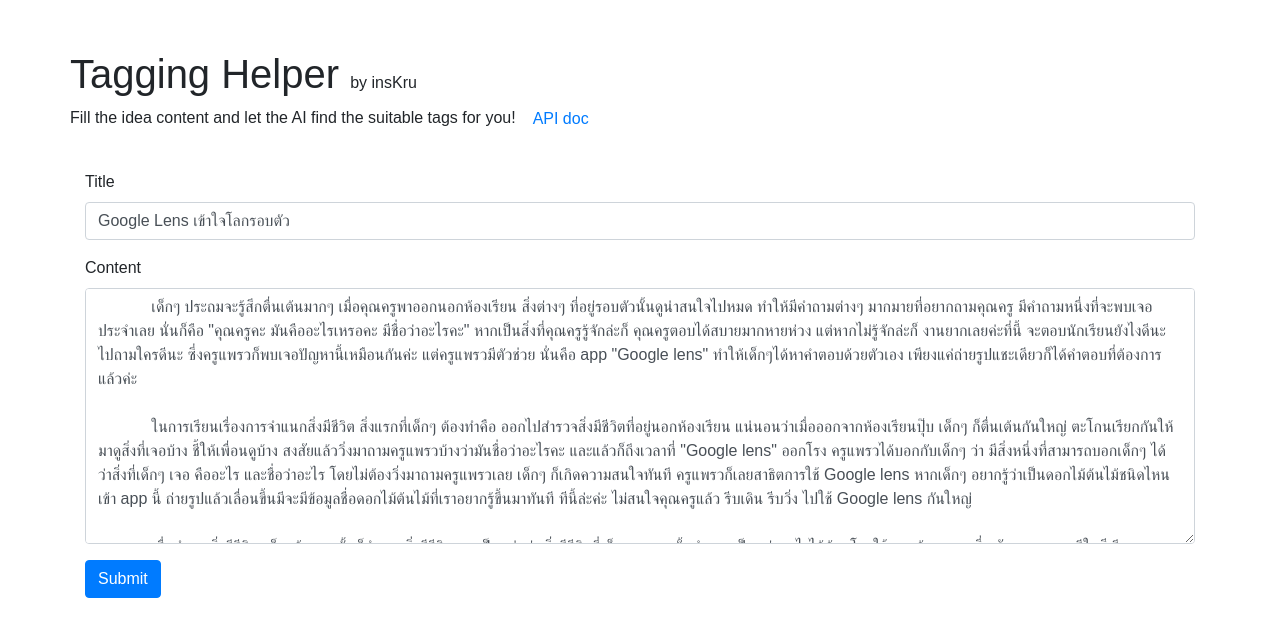
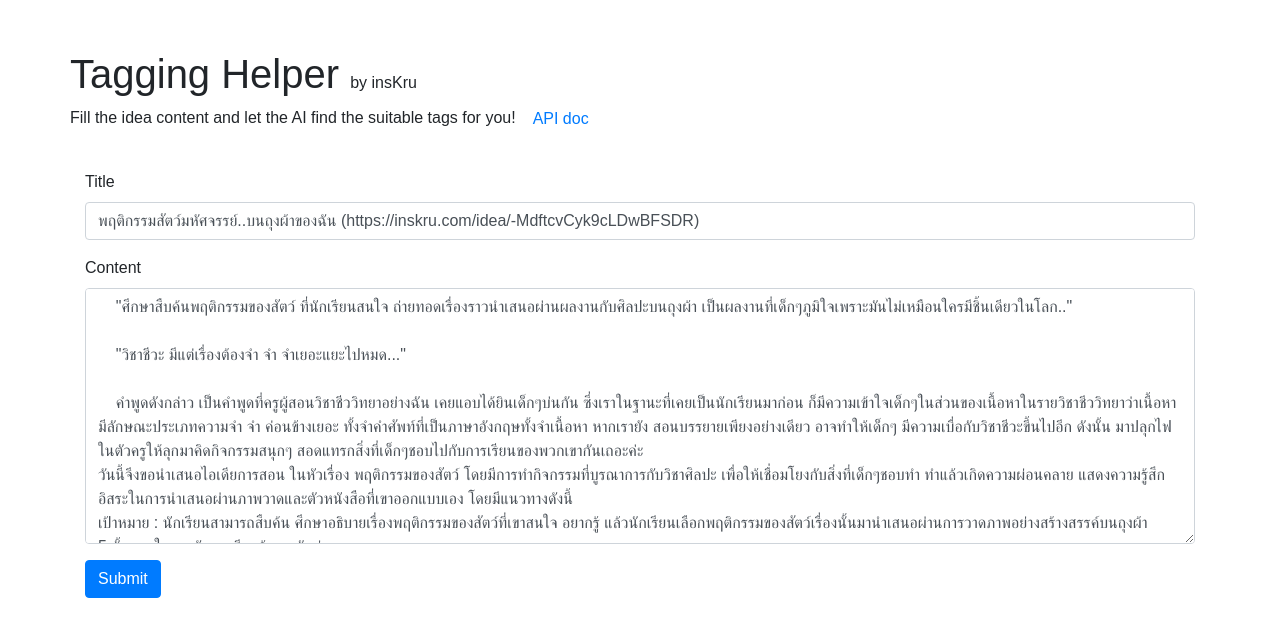
Before and after one commit to nisaruj/inskru-tagging-helper, a Flask app: page / in a window 1280 px wide. Shown: the top 637 px of the page. Run offline with Flask 2, Linux system fonts and the light colour scheme; parts of the project's set-up code (start-up, migrations or seed data) failed here and were passed over; some libraries are stand-ins or nearby versions; some web fonts are replaced.

Commit message:
Change example to a better one

```diff
--- a/templates/index.html
+++ b/templates/index.html
@@ -83,19 +83,33 @@ POST /api/getTags
         <form>
             <div class="form-group">
                 <label for="sampleTitle">Title</label>
-                <input class="form-control" id="sampleTitle" value="Google Lens เข้าใจโลกรอบตัว"
+                <input class="form-control" id="sampleTitle" value="พฤติกรรมสัตว์มหัศจรรย์..บนถุงผ้าของฉัน (https://inskru.com/idea/-MdftcvCyk9cLDwBFSDR)"
                     onfocus="this.select();">
             </div>
             <div class="form-group">
                 <label for="sampleContent">Content</label>
                 <textarea class="form-control" id="sampleContent" onfocus="this.select();">
-            เด็กๆ ประถมจะรู้สึกตื่นเต้นมากๆ เมื่อคุณครูพาออกนอกห้องเรียน สิ่งต่างๆ ที่อยู่รอบตัวนั้นดูน่าสนใจไปหมด ทำให้มีคำถามต่างๆ มากมายที่อยากถามคุณครู มีคำถามหนึ่งที่จะพบเจอประจำเลย นั่นก็คือ "คุณครูคะ มันคืออะไรเหรอคะ มีชื่อว่าอะไรคะ" หากเป็นสิ่งที่คุณครูรู้จักล่ะก็ คุณครูตอบได้สบายมากหายห่วง แต่หากไม่รู้จักล่ะก็ งานยากเลยค่ะที่นี้ จะตอบนักเรียนยังไงดีนะ ไปถามใครดีนะ ซึ่งครูแพรวก็พบเจอปัญหานี้เหมือนกันค่ะ แต่ครูแพรวมีตัวช่วย นั่นคือ app "Google lens" ทำให้เด็กๆได้หาคำตอบด้วยตัวเอง เพียงแค่ถ่ายรูปแชะเดียวก็ได้คำตอบที่ต้องการแล้วค่ะ
+    "ศึกษาสืบค้นพฤติกรรมของสัตว์ ที่นักเรียนสนใจ ถ่ายทอดเรื่องราวนำเสนอผ่านผลงานกับศิลปะบนถุงผ้า เป็นผลงานที่เด็กๆภูมิใจเพราะมันไม่เหมือนใครมีชิ้นเดียวในโลก.."
 
-            ในการเรียนเรื่องการจำแนกสิ่งมีชีวิต สิ่งแรกที่เด็กๆ ต้องทำคือ ออกไปสำรวจสิ่งมีชีวิตที่อยู่นอกห้องเรียน แน่นอนว่าเมื่อออกจากห้องเรียนปุ๊บ เด็กๆ ก็ตื่นเต้นกันใหญ่ ตะโกนเรียกกันให้มาดูสิ่งที่เจอบ้าง ชี้ให้เพื่อนดูบ้าง สงสัยแล้ววิ่งมาถามครูแพรวบ้างว่ามันชื่อว่าอะไรคะ และแล้วก็ถึงเวลาที่ "Google lens" ออกโรง ครูแพรวได้บอกกับเด็กๆ ว่า มีสิ่งหนึ่งที่สามารถบอกเด็กๆ ได้ ว่าสิ่งที่เด็กๆ เจอ คืออะไร และชื่อว่าอะไร โดยไม่ต้องวิ่งมาถามครูแพรวเลย เด็กๆ ก็เกิดความสนใจทันที ครูแพรวก็เลยสาธิตการใช้ Google lens หากเด็กๆ อยากรู้ว่าเป็นดอกไม้ต้นไม้ชนิดไหน เข้า app นี้ ถ่ายรูปแล้วเลื่อนขึ้นมีจะมีข้อมูลชื่อดอกไม้ต้นไม้ที่เราอยากรู้ขึ้นมาทันที ทีนี้ล่ะค่ะ ไม่สนใจคุณครูแล้ว รีบเดิน รีบวิ่ง ไปใช้ Google lens กันใหญ่
+    "วิชาชีวะ มีแต่เรื่องต้องจำ จำ จำเยอะแยะไปหมด..."
 
-            เมื่อสำรวจสิ่งมีชีวิตเสร็จแล้ว จากนั้นก็จำแนกสิ่งมีชีวิตออกเป็นกลุ่มว่า สิ่งมีชีวิตที่เด็กๆ พบเจอนั้นจำแนกเป็นกลุ่มอะไรได้บ้าง โดยใช้การสร้างอาหารซึ่ง สังเกตจากการมีใบสีเขียวและการเคลื่อนที่เป็นเกณฑ์ ได้ทั้งความสนุกและความรู้ไปพร้อมๆ กันเลยค่ะ
-
-            Credit: https://inskru.com/idea/-MdLuCXijR7esNudWtIE
+    คำพูดดังกล่าว เป็นคำพูดที่ครูผู้สอนวิชาชีววิทยาอย่างฉัน เคยแอบได้ยินเด็กๆบ่นกัน ซึ่งเราในฐานะที่เคยเป็นนักเรียนมาก่อน ก็มีความเข้าใจเด็กๆในส่วนของเนื้อหาในรายวิชาชีววิทยาว่าเนื้อหามีลักษณะประเภทความจำ จำ ค่อนข้างเยอะ ทั้งจำคำศัพท์ที่เป็นภาษาอังกฤษทั้งจำเนื้อหา หากเรายัง สอนบรรยายเพียงอย่างเดียว อาจทำให้เด็กๆ มีความเบื่อกับวิชาชีวะขึ้นไปอีก ดังนั้น มาปลุกไฟในตัวครูให้ลุกมาคิดกิจกรรมสนุกๆ สอดแทรกสิ่งที่เด็กๆชอบไปกับการเรียนของพวกเขากันเถอะค่ะ
+วันนี้จึงขอนำเสนอไอเดียการสอน ในหัวเรื่อง พฤติกรรมของสัตว์ โดยมีการทำกิจกรรมที่บูรณาการกับวิชาศิลปะ เพื่อให้เชื่อมโยงกับสิ่งที่เด็กๆชอบทำ ทำแล้วเกิดความผ่อนคลาย แสดงความรู้สึกอิสระในการนำเสนอผ่านภาพวาดและตัวหนังสือที่เขาออกแบบเอง โดยมีแนวทางดังนี้
+เป้าหมาย : นักเรียนสามารถสืบค้น ศึกษาอธิบายเรื่องพฤติกรรมของสัตว์ที่เขาสนใจ อยากรู้ แล้วนักเรียนเลือกพฤติกรรมของสัตว์เรื่องนั้นมานำเสนอผ่านการวาดภาพอย่างสร้างสรรค์บนถุงผ้า
+5 ขั้นตอนในการจัดการเรียนรู้ มาดูกันค่ะ
+    STEP 1 : กระตุ้นให้คิด
+        ครูผู้สอนใช้คำถามกระตุ้นให้นักเรียนเกิดความสนใจเพื่อนำเข้าบทเรียน เช่น พฤติกรรมของสัตว์ที่นักเรียนเคยเห็นมีอะไรบ้าง มีสาเหตุและกลไกการเกิดพฤติกรรมได้อย่างไร
+    STEP 2 : สืบค้นเรียนรู้
+        นักเรียนศึกษา สืบค้นจัดเตรียม หาข้อมูลจากแหล่งเรียนรู้ต่างๆ เกี่ยวกับพฤติกรรมของสัตว์ที่นักเรียนสงสัย และต้องการหาคำตอบ
+    STEP 3 : แชร์ไอเดีย
+        นักเรียนนำข้อมูลที่ค้นหามาได้ มาเสนอหัวข้อแก่ครูและเพื่อนๆฟัง เพื่อพูดคุยกันในห้องเรียน เช่น นักเรียนบางคนศึกษาในหัวข้อเรื่อง ทำไมไ่ก่ถึงชอบขันตอนเช้า ทำไมกิ้งกือถึงม้วนงอเวลาโดนสัมผัส นักเรียนก็จะไปค้นหาคำตอบเพื่อเตรียมข้อมูล
+    STEP 4 : สร้างสรรค์ผลงาน
+        นักเรียนเตรียมสี และเตรียมออกแบบวาดภาพ และนำเสนอข้อมูลผ่านการขีดเขียน ลงบนกระเป๋าผ้าดิบสีขาว ขนาด 7*10 นิ้ว ที่คุณครูนำมาแจกให้นักเรียนคนละ 1 ใบ
+    STEP 5 : แลกเปลี่ยนร่วมกัน
+        เมื่อนักเรียนทำผลงานเสร็จ ครูเปิดพื้นที่ให้ทุกคนได้ออกมานำเสนองานที่หน้าชั้นเรียน และแลกเปลี่ยนสนทนาร่วมกัน นักเรียนสามารถนำถุงผ้าฝีมือของตนเองนำไปไว้ใช้ใส่สิ่งของได้ หรืออยากแลกผลงานกับเพื่อนๆ ก็แล้วแต่นักเรียนเลยค่ะ
+        สิ่งที่เกิดขึ้นจากกิจกรรมนี้ เด็กๆบางคนเริ่มรู้สึกว่าวิชาชีววิทยา เป็นวิชาที่ใกล้ตัวกับชีวิตพวกเขา เห็นได้จริงในชีวิตประจำวัน ในธรรมชาติรอบๆตัว เขาเลือกค้นหาความรู้จากเรื่องที่ชอบ แล้วนำมาผสมผสาน สร้างงานฝีมือด้านศิลปะที่พวกเขาชอบทำ มีการวาดภาพอย่างง่ายๆ มีอิสระในการสร้างสรรค์ผลงาน
+        สุดท้ายเมื่อเด็กๆ มีความสุขในการเรียนรู้ ก็จะมีทัศนคติที่ดีต่อวิชาเรียนนั้นๆ เรียนรู้ด้วยกันผ่านกิจกรรมง่ายๆ เกิดผลงานที่ภาคภูมิใจ นักเรียนเกิดความสุข คุณครูก็หัวใจฟู มีความสุขไปพร้อมๆกัน.....
+--ขอบคุณค่ะ--
                 </textarea>
             </div>
             <!-- <div class="form-group">
```
